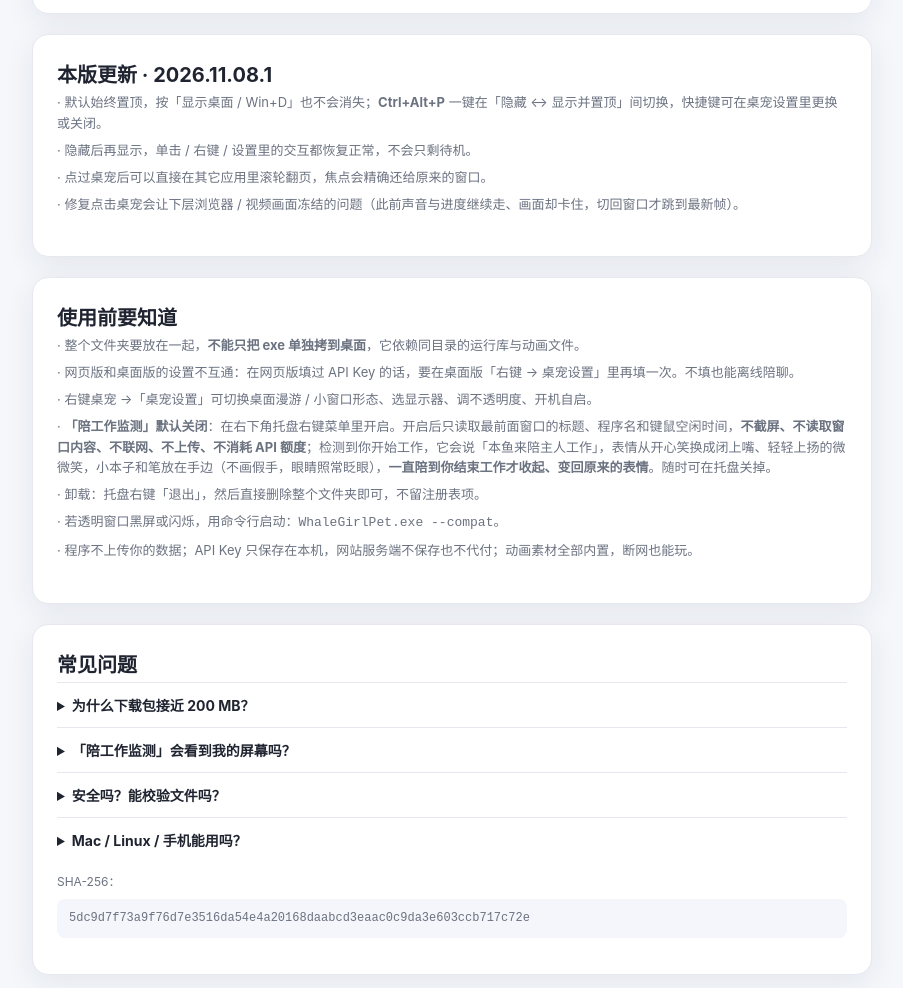
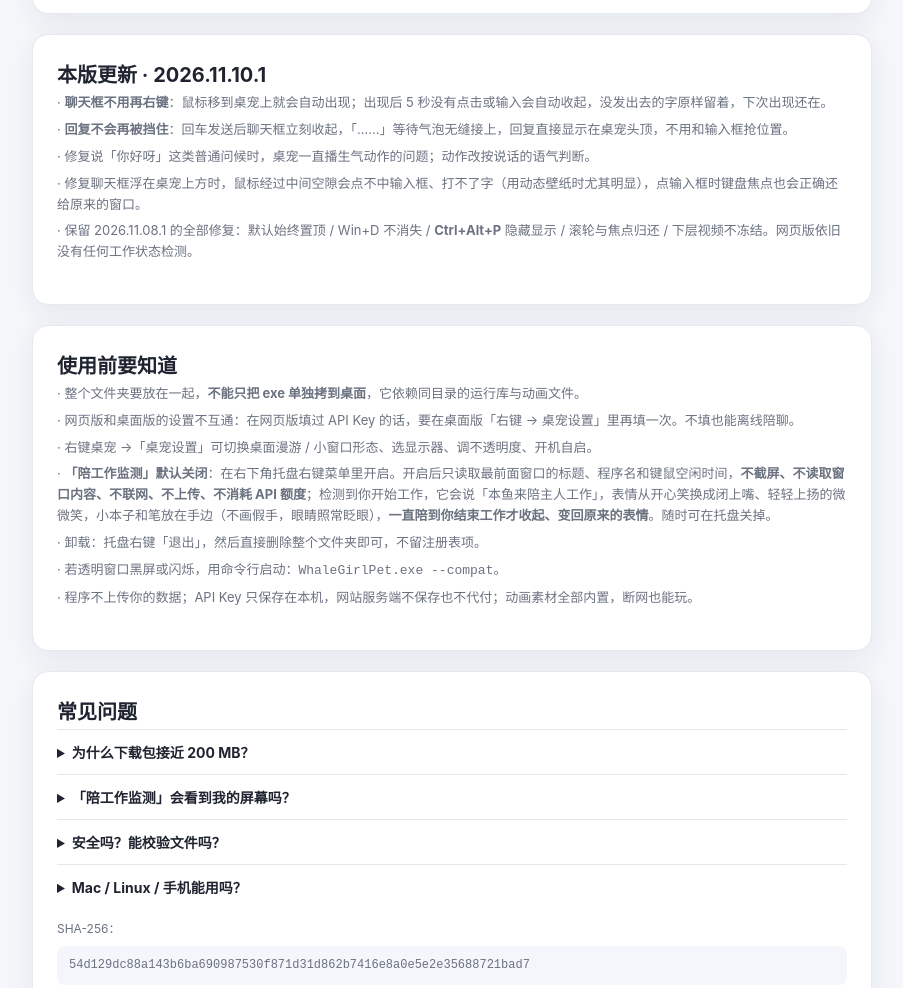
Before and after one commit to axiu-123/my-website, a website: page public/pet/desktop.html in a window 1280 px wide. Shown: the part 1200-2188 px from the top of the page, without its empty margins (188-1091 px from the left). Drawn offline with Linux system fonts and the light colour scheme.

Commit message:
feat(pet-desktop): v2026.11.10.1 悬停聊天/回复气泡交接/动作纠偏同步到公开版

```diff
--- a/public/pet/desktop.html
+++ b/public/pet/desktop.html
@@ -71,11 +71,12 @@
   </div>
 
   <div class="panel">
-    <h2>本版更新 · 2026.11.08.1</h2>
-    <p class="desc" style="margin-bottom:6px">· 默认始终置顶，按「显示桌面 / Win+D」也不会消失；<b>Ctrl+Alt+P</b> 一键在「隐藏 ↔ 显示并置顶」间切换，快捷键可在桌宠设置里更换或关闭。</p>
-    <p class="desc" style="margin-bottom:6px">· 隐藏后再显示，单击 / 右键 / 设置里的交互都恢复正常，不会只剩待机。</p>
-    <p class="desc" style="margin-bottom:6px">· 点过桌宠后可以直接在其它应用里滚轮翻页，焦点会精确还给原来的窗口。</p>
-    <p class="desc">· 修复点击桌宠会让下层浏览器 / 视频画面冻结的问题（此前声音与进度继续走、画面却卡住，切回窗口才跳到最新帧）。</p>
+    <h2>本版更新 · 2026.11.10.1</h2>
+    <p class="desc" style="margin-bottom:6px">· <b>聊天框不用再右键</b>：鼠标移到桌宠上就会自动出现；出现后 5 秒没有点击或输入会自动收起，没发出去的字原样留着，下次出现还在。</p>
+    <p class="desc" style="margin-bottom:6px">· <b>回复不会再被挡住</b>：回车发送后聊天框立刻收起，「……」等待气泡无缝接上，回复直接显示在桌宠头顶，不用和输入框抢位置。</p>
+    <p class="desc" style="margin-bottom:6px">· 修复说「你好呀」这类普通问候时，桌宠一直播生气动作的问题；动作改按说话的语气判断。</p>
+    <p class="desc" style="margin-bottom:6px">· 修复聊天框浮在桌宠上方时，鼠标经过中间空隙会点不中输入框、打不了字（用动态壁纸时尤其明显），点输入框时键盘焦点也会正确还给原来的窗口。</p>
+    <p class="desc">· 保留 2026.11.08.1 的全部修复：默认始终置顶 / Win+D 不消失 / <b>Ctrl+Alt+P</b> 隐藏显示 / 滚轮与焦点归还 / 下层视频不冻结。网页版依旧没有任何工作状态检测。</p>
   </div>
 
   <div class="panel">
```
Also changed, not shown: public/pet/downloads/manifest.json, 17 other files.
